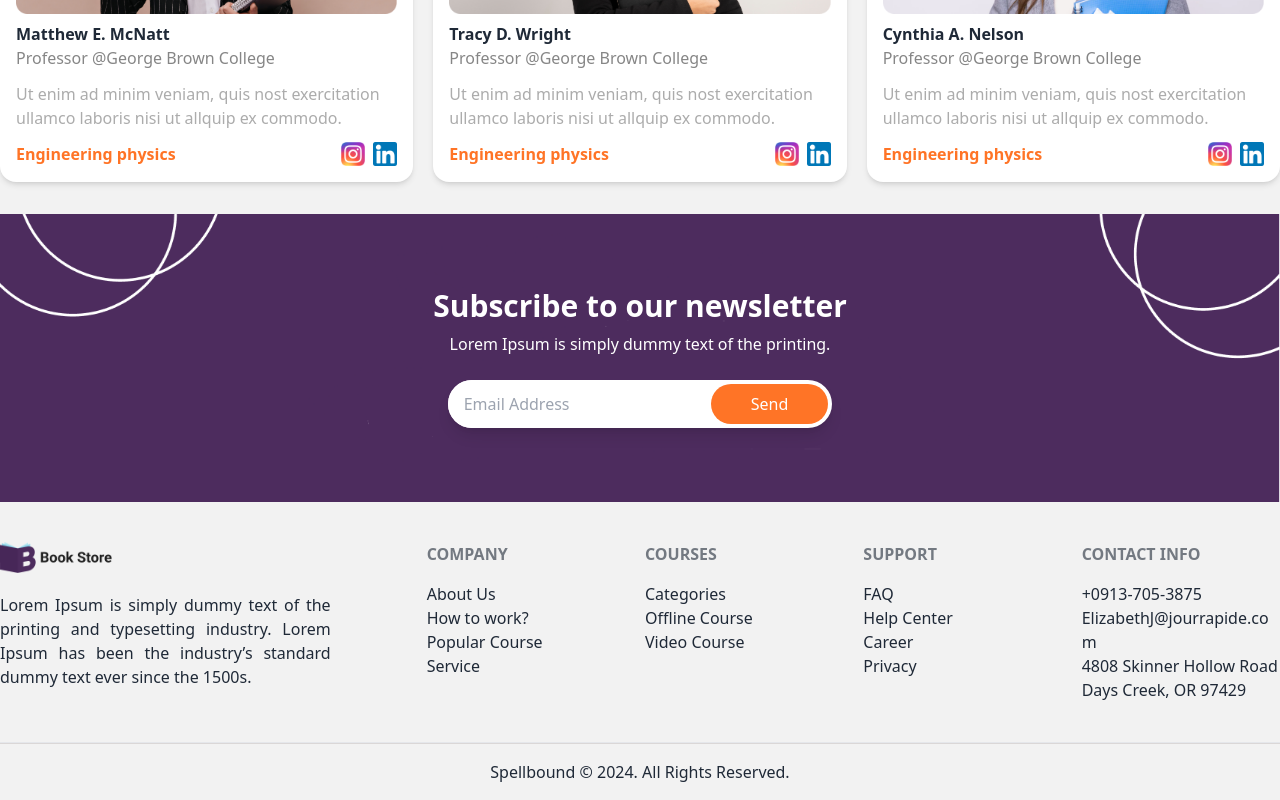
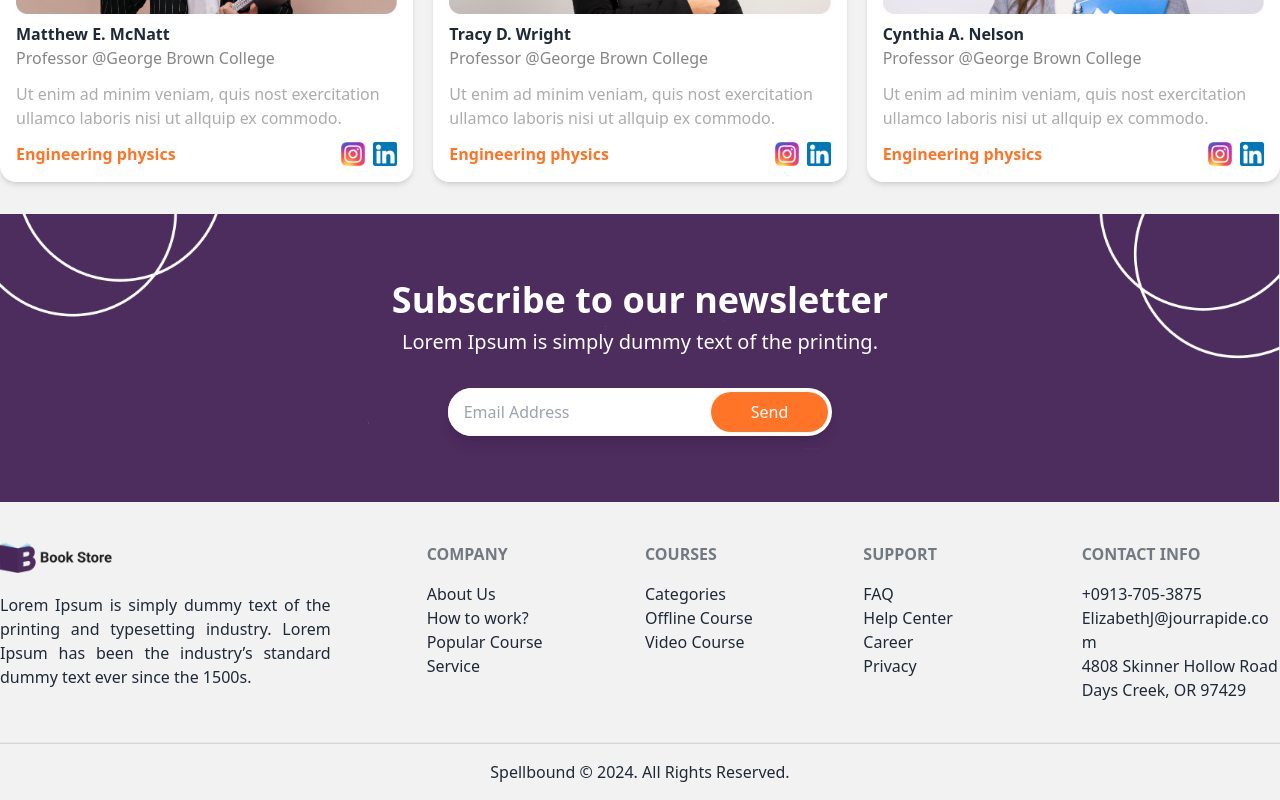
Before and after one commit to Samirun-Shuvo/spellbound-book-store-task, a React (Vite) app: page / in a window 1280 px wide. Shown: the part 2618-3418 px from the top of the page. Built offline with nearby package versions, Linux system fonts and the light colour scheme.

Commit message:
responsive update

```diff
--- a/src/pages/home/header/Header.jsx
+++ b/src/pages/home/header/Header.jsx
@@ -21,10 +21,10 @@ const Header = () => {
         </div>
 
         <div className="text-center lg:text-left p-4 lg:p-0">
-          <h1 className="text-3xl md:text-4xl lg:text-5xl font-bold">
+          <h1 className="text-2xl md:text-3xl lg:text-5xl font-bold">
             The <span className="text-[orange]">Smart</span>
           </h1>
-          <h1 className="text-3xl md:text-4xl lg:text-5xl font-bold">
+          <h1 className="text-2xl md:text-3xl lg:text-5xl font-bold">
             Choice For <span className="text-[orange]">Future</span>
           </h1>
           <p className="py-4 md:py-6 text-sm md:text-base lg:text-lg">
--- a/src/pages/home/subscribe/Subscribe.jsx
+++ b/src/pages/home/subscribe/Subscribe.jsx
@@ -7,10 +7,13 @@ const Subscribe = () => {
       style={{ backgroundImage: `url(${subscribe})` }}
     >
       <div className="  text-white text-center p-8 rounded-lg">
-        <h1 className="text-3xl font-bold mb-2">Subscribe to our newsletter</h1>
-        <p className="text-md mb-6">
-          Lorem Ipsum is simply dummy text of the printing.
-        </p>
+      <h1 className="text-md sm:text-xl md:text-2xl lg:text-3xl xl:text-4xl font-bold mb-2">
+      Subscribe to our newsletter
+    </h1>
+    <p className="text-xs sm:text-base md:text-md lg:text-lg xl:text-xl mb-4 md:mb-6 lg:mb-8">
+      Lorem Ipsum is simply dummy text of the printing.
+    </p>
+
         <div className="flex justify-center">
           <div className="flex items-center bg-white rounded-full overflow-hidden shadow-lg">
             <input
```
Also changed, not shown: 1 other file (tests, documents, lock files or other folders).
